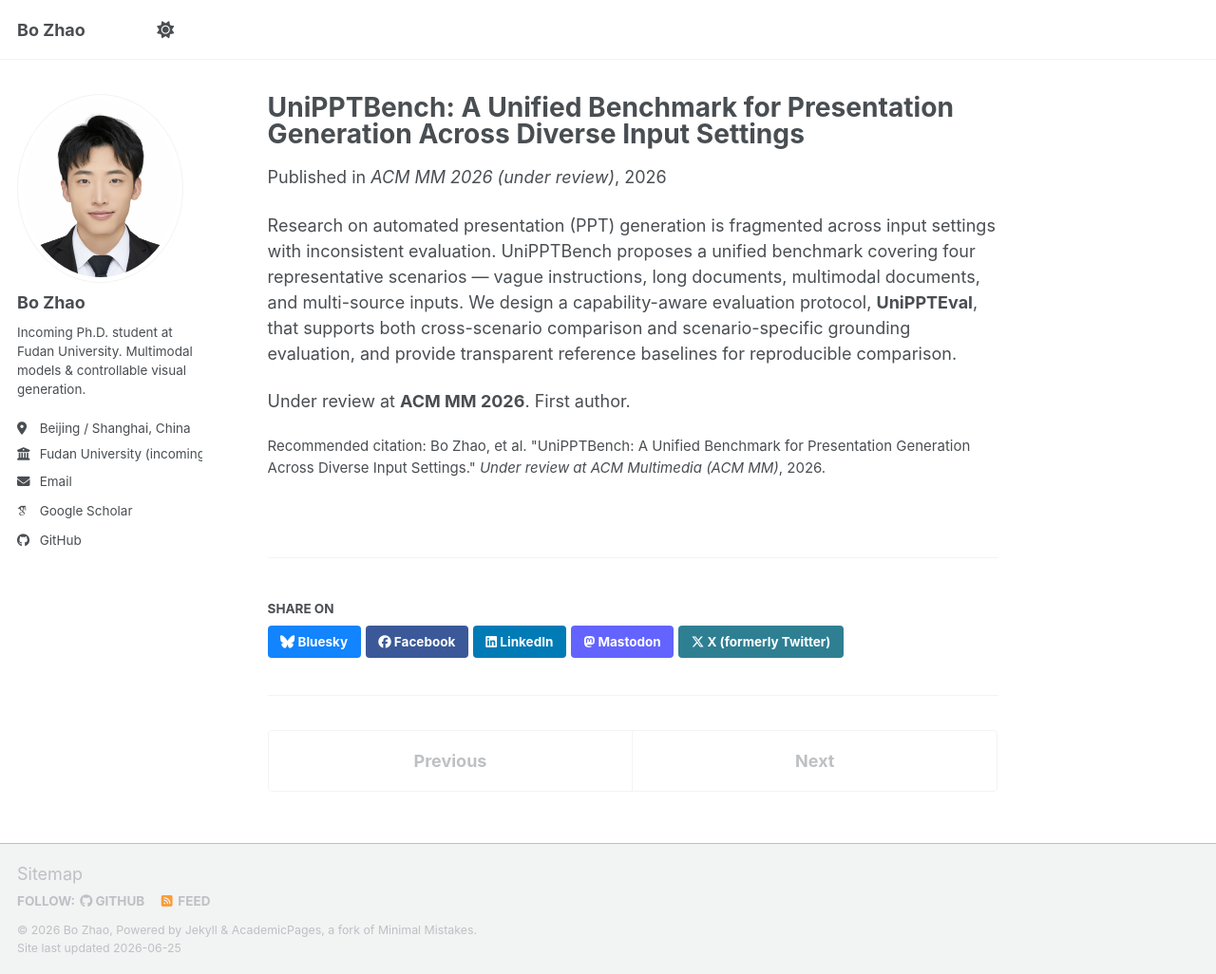
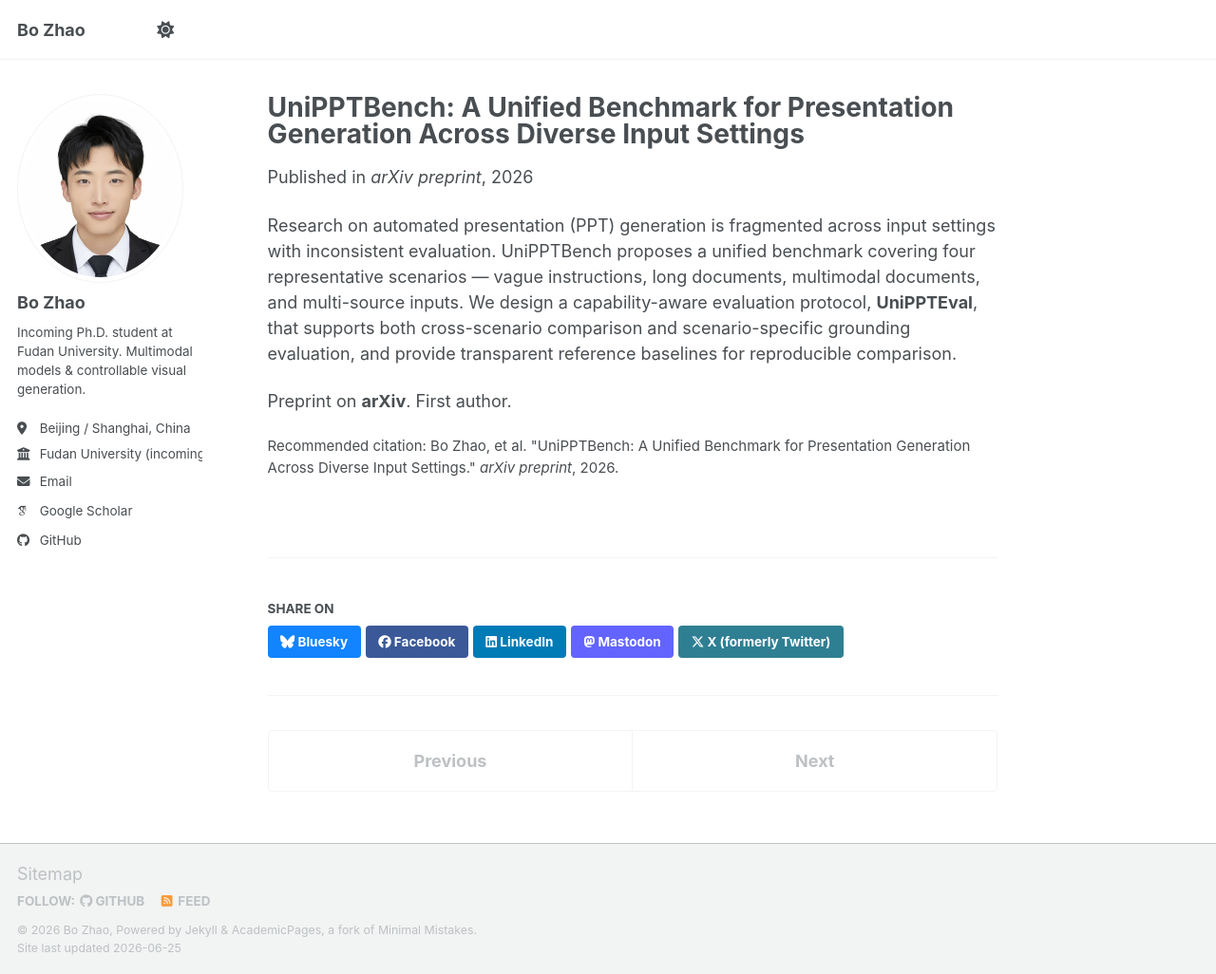
Before and after one commit to zhao2000hhh/zhao2000hhh.github.io, a Jekyll site: the page built from _publications/2026-10-01-unipptbench.md, in a window 1280 px wide and 1026 px high. Shown: the whole window at 95% size. Built offline with Jekyll 4.4.1, drawn with Linux system fonts in a browser that asks for light colours; some web fonts are replaced; a script bundle is joined from its source files by our own code; library files that are not in the unit come from our copies.

Commit message:
Reframe ACM MM submissions as arXiv preprints
Co-Authored-By: Claude Opus 4 <noreply@anthropic.com>

```diff
--- a/_publications/2026-10-01-unipptbench.md
+++ b/_publications/2026-10-01-unipptbench.md
@@ -1,14 +1,14 @@
 ---
 title: "UniPPTBench: A Unified Benchmark for Presentation Generation Across Diverse Input Settings"
 collection: publications
-category: conferences
+category: preprints
 permalink: /publication/2026-10-01-unipptbench
 excerpt: 'A unified benchmark for automated presentation generation, covering vague instructions, long documents, multimodal documents, and multi-source inputs.'
 date: 2026-10-01
-venue: 'ACM MM 2026 (under review)'
-citation: 'Bo Zhao, et al. &quot;UniPPTBench: A Unified Benchmark for Presentation Generation Across Diverse Input Settings.&quot; <i>Under review at ACM Multimedia (ACM MM)</i>, 2026.'
+venue: 'arXiv preprint'
+citation: 'Bo Zhao, et al. &quot;UniPPTBench: A Unified Benchmark for Presentation Generation Across Diverse Input Settings.&quot; <i>arXiv preprint</i>, 2026.'
 ---
 
 Research on automated presentation (PPT) generation is fragmented across input settings with inconsistent evaluation. UniPPTBench proposes a unified benchmark covering four representative scenarios — vague instructions, long documents, multimodal documents, and multi-source inputs. We design a capability-aware evaluation protocol, **UniPPTEval**, that supports both cross-scenario comparison and scenario-specific grounding evaluation, and provide transparent reference baselines for reproducible comparison.
 
-Under review at **ACM MM 2026**. First author.
+Preprint on **arXiv**. First author.
```
Also changed, not shown: _pages/about.md (+1 -1 lines), _publications/2026-10-01-image-editing.md (+4 -4 lines).
